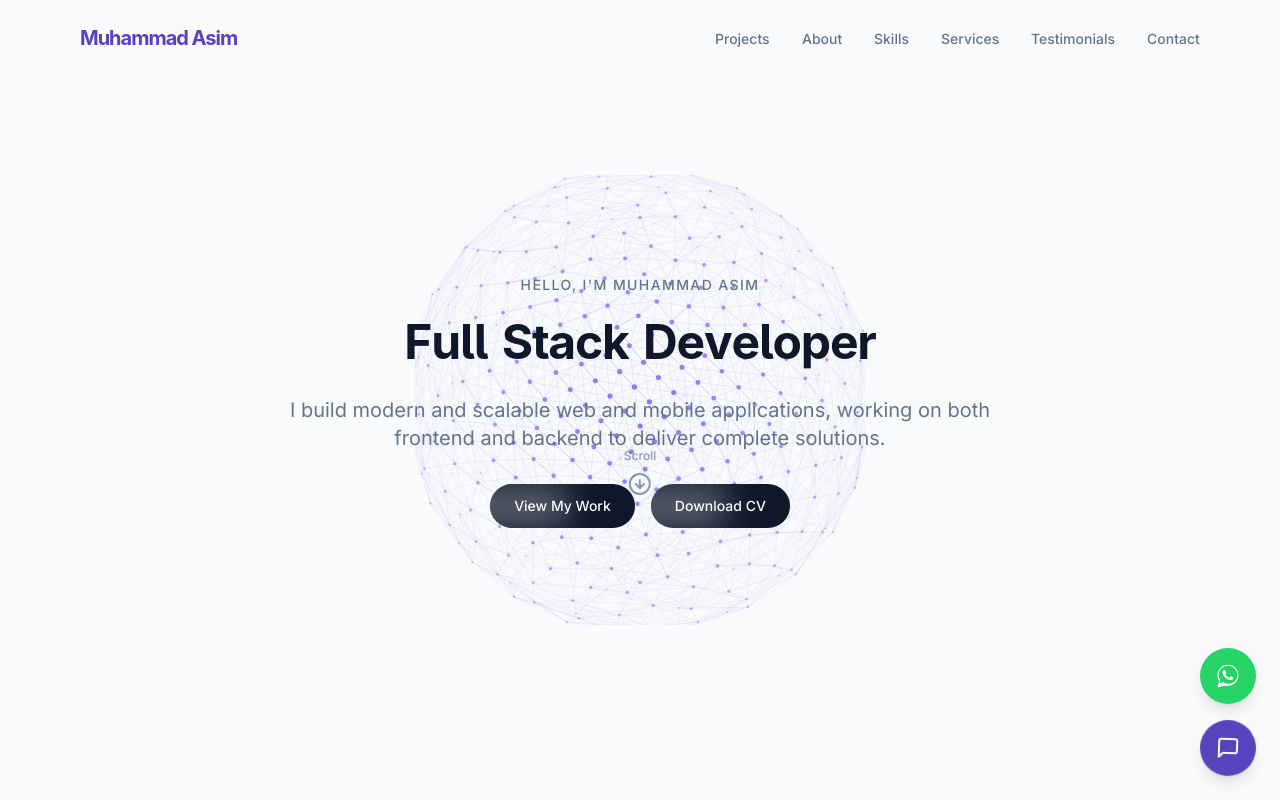
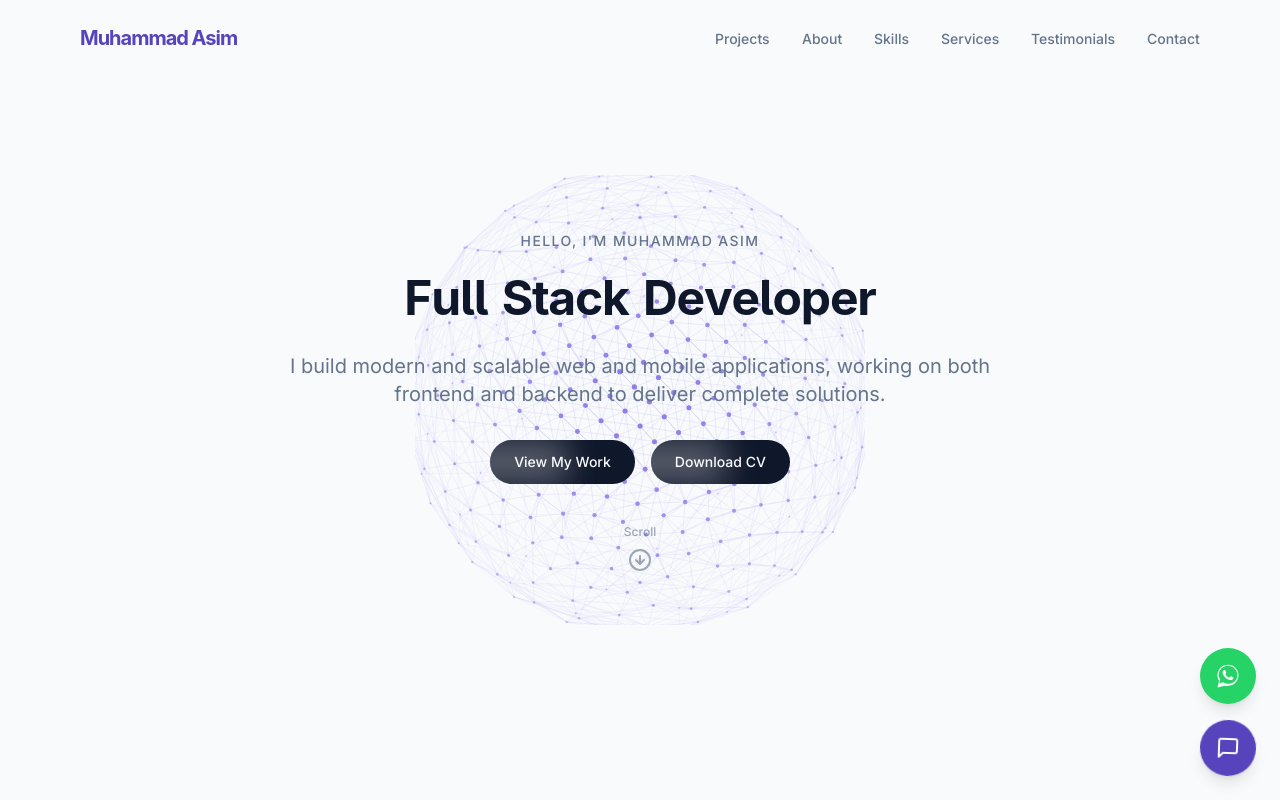
Before and after one commit to MuhamadAsim/Portfolio, a React (Vite) app: page / in a window 1280 px wide. Shown: the top 800 px of the page. Built offline with nearby package versions, Linux system fonts and the light colour scheme.

Commit message:
ord added

```diff
--- a/src/components/Hero.tsx
+++ b/src/components/Hero.tsx
@@ -98,12 +98,11 @@ export default function Hero() {
               <span className="absolute inset-0 -translate-x-full bg-white/30 blur-lg animate-flowLight"></span>
             </button>
           </div>
-        </div>
 
-        <div className="absolute bottom-8 left-1/2 -translate-x-1/2 animate-pulse ">
+          {/* Scroll indicator - now in normal document flow, sits below the buttons instead of being pinned to the section's bottom edge */}
           <a
             href="#projects"
-            className="flex flex-col items-center justify-center text-sm font-medium text-muted-foreground transition-colors duration-300 hover:text-foreground"
+            className="mt-10 flex flex-col items-center justify-center text-sm font-medium text-muted-foreground transition-colors duration-300 hover:text-foreground animate-pulse"
             aria-label="Scroll to projects"
           >
             <span className="mb-2 text-xs">Scroll</span>
```
